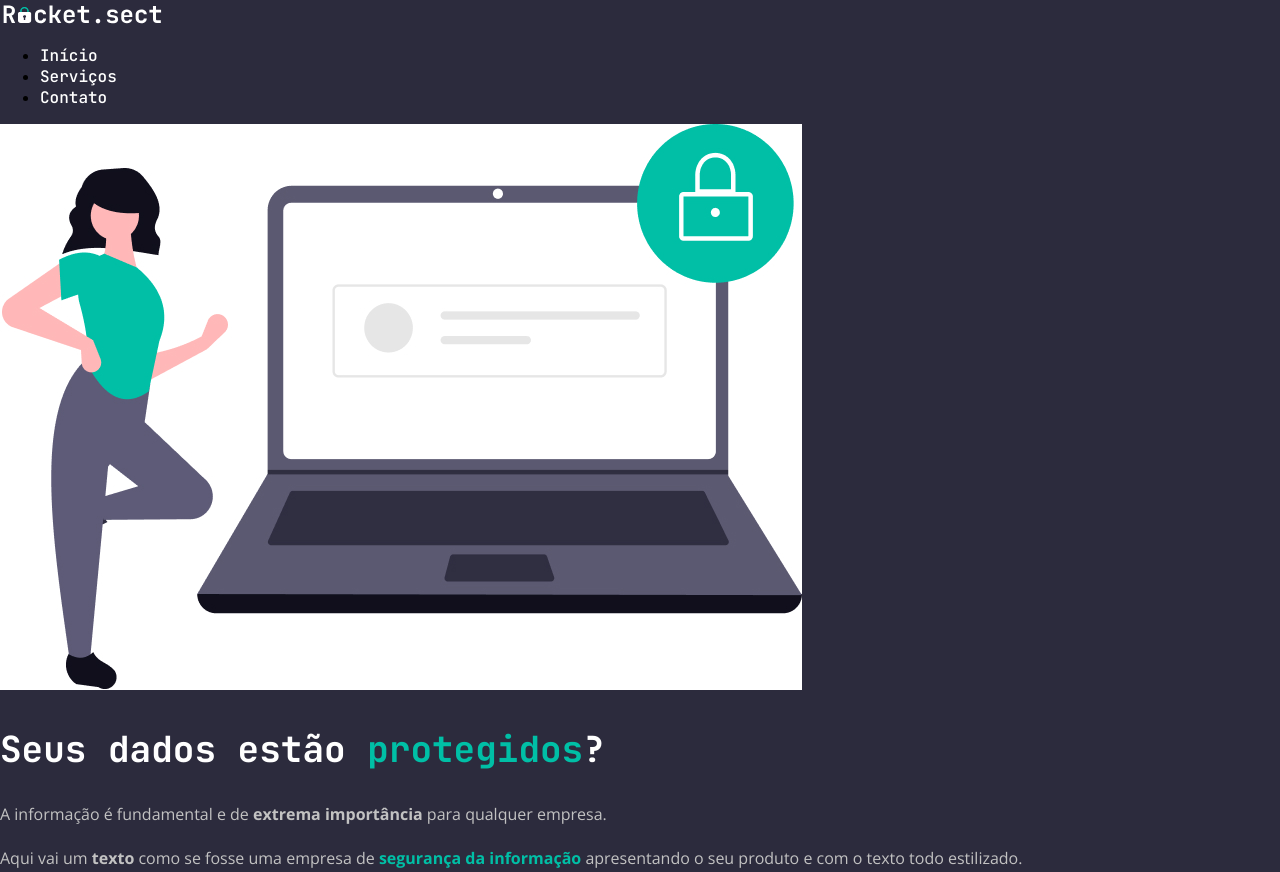
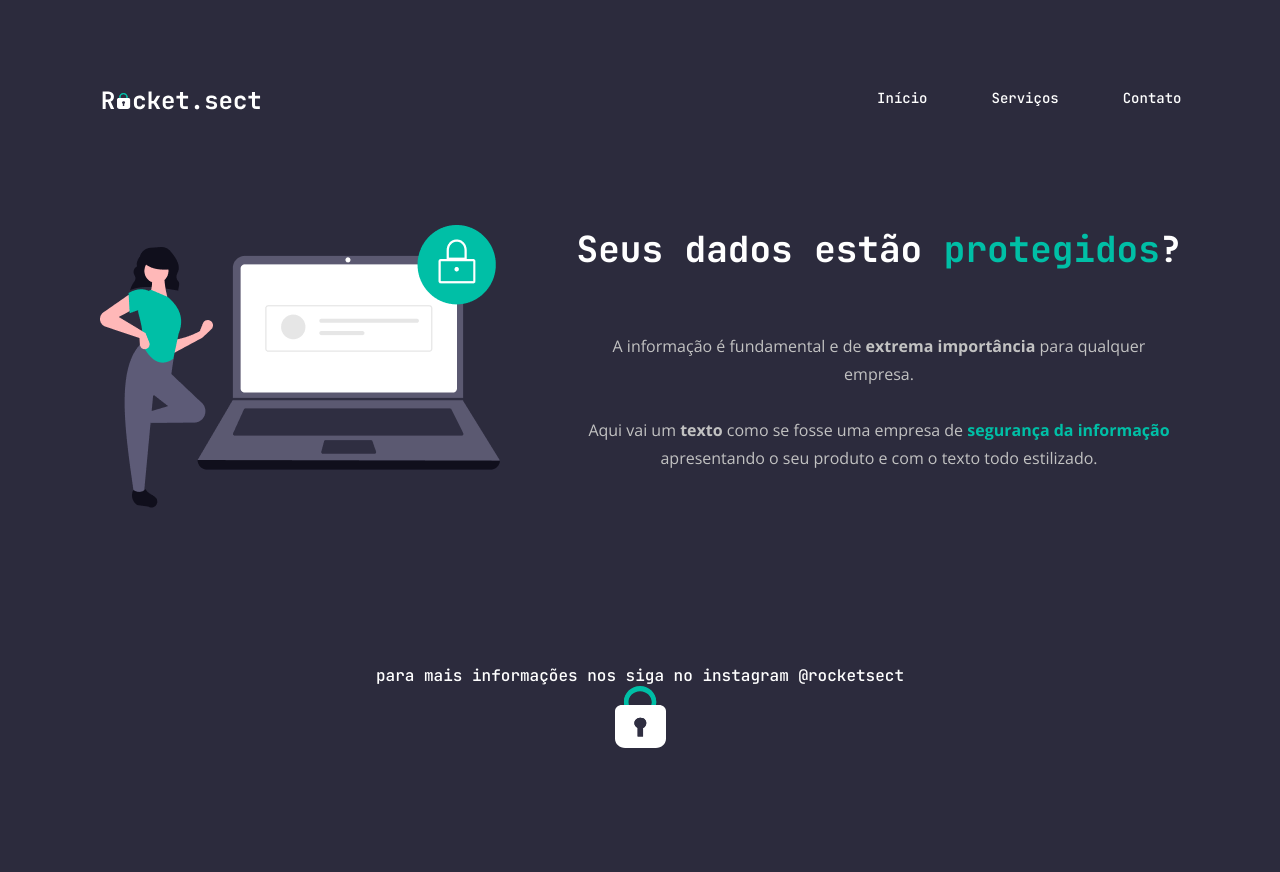
Before and after one commit to KendiFujii/Recriando-layout-Stage-02, a plain HTML site: page index.html in a window 1280 px wide. Shown: the top 872 px of the page. After the commit the page ends 800 px from the top, so only its background shows below. Drawn offline with nearby package versions, Linux system fonts and the light colour scheme.

Commit message:
Alinhamente e espaçamento no nav e main.

```diff
--- a/index.html
+++ b/index.html
@@ -12,7 +12,6 @@
     <link rel="stylesheet" href="style.css">
 </head>
 <body>
-
         <nav>
 
             <img src="./imagem/logo.svg" alt="Imagem da logo escrito Rocket.sect">
@@ -26,19 +25,22 @@
         </nav>
 
         <main>
-            <img src="./imagem/img1.jpg" alt="Desenho de uma mulher ao lado de um notbook, com proteção de dados.">
+            <img src="./imagem/img1.png" alt="Desenho de uma mulher ao lado de um notbook, com proteção de dados.">
 
             <section>
 
                 <h1>Seus dados estão <span>protegidos</span>? </h1>
                 <p>A informação é fundamental e de <strong>extrema importância</strong>
-                    para qualquer empresa.
+                     para qualquer <br> empresa.
 
                     <br>
                     <br>
 
-                    Aqui vai um <strong>texto</strong> como se fosse uma empresa de <span>
-                        segurança da informação</span>
+                    Aqui vai um <strong>texto</strong> como se fosse uma empresa de
+                    <span>segurança da informação</span>
+
+                    <br>
+
                     apresentando o seu produto e com o texto todo estilizado.</p>
             </section>
         </main>
--- a/style.css
+++ b/style.css
@@ -1,12 +1,46 @@
 body {
     font-family: 'JetBrains Mono', monospace;
+    text-align: center;
+    align-items: center;
     background: #2C2B3D;
     margin: 0;
+    padding: 0;
+}
+
+nav{
+    width: 1083px;
+    display: flex;
+    justify-content: space-between;
+    align-items: center;
+    margin: 71px auto 101px;
+}
+
+ul{
+    display: flex;
+    list-style: none;
+    gap: 64px;
+}
+
+ul li a {
+    font-weight: 500;
+    font-size: 14px;
+}
+
+ul li a:hover{
+    font-weight: 700;
+}
+
+main {
+    display: flex;
+    justify-content: center;
+    gap: 77px;
+    margin: 0 auto 157px;
 }
 
 h1 {
     font-size: 36px;
     color: #FFFFFF;
+    margin: 0 auto 59px;
 }
 
 span {
@@ -18,7 +52,9 @@ p {
     font-family: 'Open Sans', sans-serif;
     font-weight: 400;
     font-size: 16px;
+    line-height: 28px;
     color: #C2C2C2;
+    margin: 0;
 }
 
 a {
```
Also changed, not shown: imagem/img1.jpg (deleted), imagem/img1.png (added).
